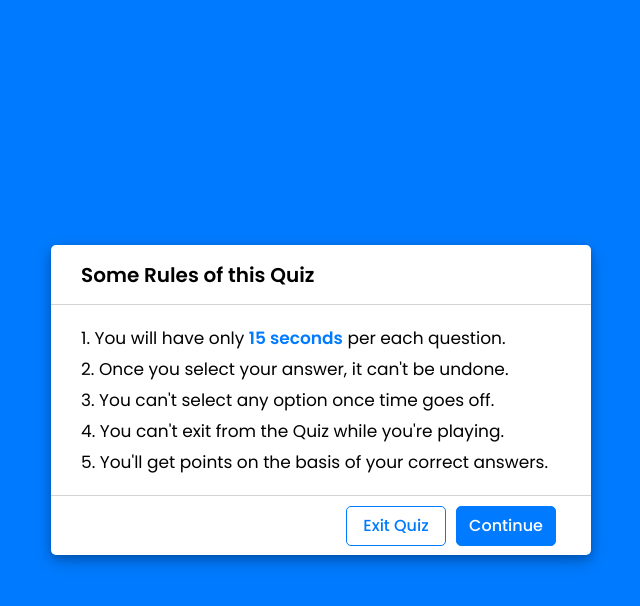
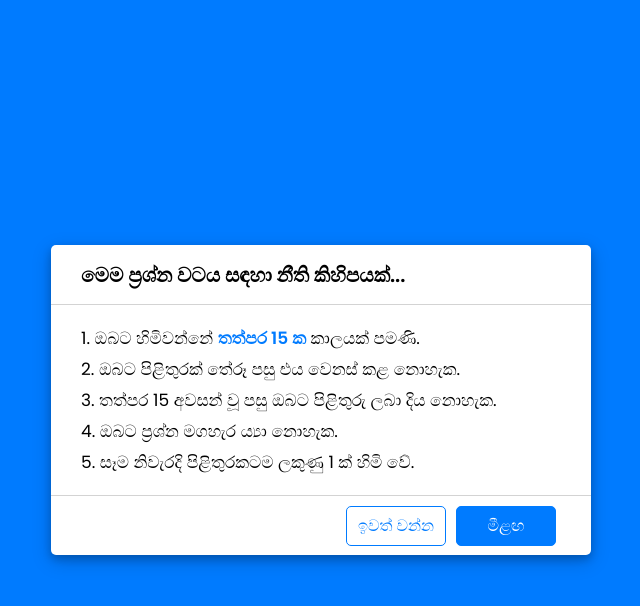
Before and after one commit to My-Personal-WebSite-KA/jsq, a plain HTML site: page index.html in a window 1280 px wide. Both pictures are taken after a click on the button "Start Quiz". Shown: the whole page, without its empty margins (319-959 px from the left). Drawn offline with Linux system fonts and the light colour scheme.

Commit message:
Update index.html

```diff
--- a/index.html
+++ b/index.html
@@ -15,17 +15,17 @@
 
     <!-- Info Box -->
     <div class="info_box">
-        <div class="info-title"><span>Some Rules of this Quiz</span></div>
+        <div class="info-title"><span>මෙම ප්‍රශ්න වටය සඳහා නීති කිහිපයක්...</span></div>
         <div class="info-list">
-            <div class="info">1. You will have only <span>15 seconds</span> per each question.</div>
-            <div class="info">2. Once you select your answer, it can't be undone.</div>
-            <div class="info">3. You can't select any option once time goes off.</div>
-            <div class="info">4. You can't exit from the Quiz while you're playing.</div>
-            <div class="info">5. You'll get points on the basis of your correct answers.</div>
+            <div class="info">1. ඔබට හිමිවන්නේ <span>තත්පර 15 ක</span> කාලයක් පමණි.</div>
+            <div class="info">2. ඔබට පිළිතුරක් තේරූ පසු එය වෙනස් කළ නොහැක.</div>
+            <div class="info">3. තත්පර 15 අවසන් වූ පසු ඔබට පිළිතුරු ලබා දිය නොහැක.</div>
+            <div class="info">4. ඔබට ප්‍රශ්න මගහැර ය්‍යා නොහැක.</div>
+            <div class="info">5. සෑම නිවැරදි පිළිතුරකටම ලකුණු 1 ක් හිමි වේ.</div>
         </div>
         <div class="buttons">
-            <button class="quit">Exit Quiz</button>
-            <button class="restart">Continue</button>
+            <button class="quit">ඉවත් වන්න</button>
+            <button class="restart">මීළඟ</button>
         </div>
     </div>
 
@@ -34,7 +34,7 @@
         <header>
             <div class="title">Awesome Quiz Application</div>
             <div class="timer">
-                <div class="time_left_txt">Time Left</div>
+                <div class="time_left_txt">කාලය</div>
                 <div class="timer_sec">15</div>
             </div>
             <div class="time_line"></div>
@@ -53,7 +53,7 @@
             <div class="total_que">
                 <!-- Here I've inserted Question Count Number from JavaScript -->
             </div>
-            <button class="next_btn">Next Que</button>
+            <button class="next_btn">මීළඟ</button>
         </footer>
     </div>
 
@@ -62,13 +62,13 @@
         <div class="icon">
             <i class="fas fa-crown"></i>
         </div>
-        <div class="complete_text">You've completed the Quiz!</div>
+        <div class="complete_text">ඔබ ප්‍රශ්න වටය නිම කරන ලදී!</div>
         <div class="score_text">
             <!-- Here I've inserted Score Result from JavaScript -->
         </div>
         <div class="buttons">
-            <button class="restart">Replay Quiz</button>
-            <button class="quit">Quit Quiz</button>
+            <button class="restart">නැවත</button>
+            <button class="quit">ඉවත් වන්න</button>
         </div>
     </div>
 
```
